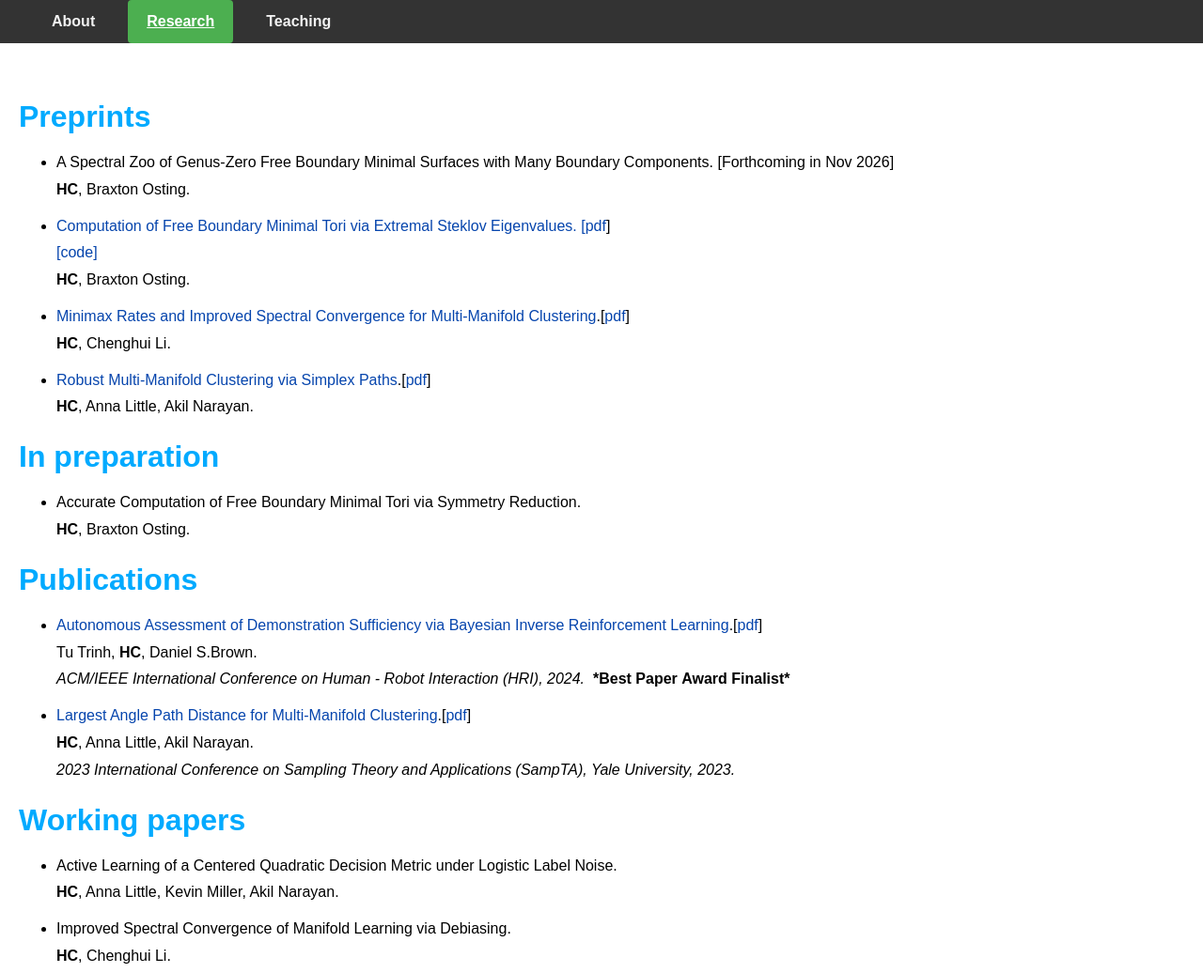
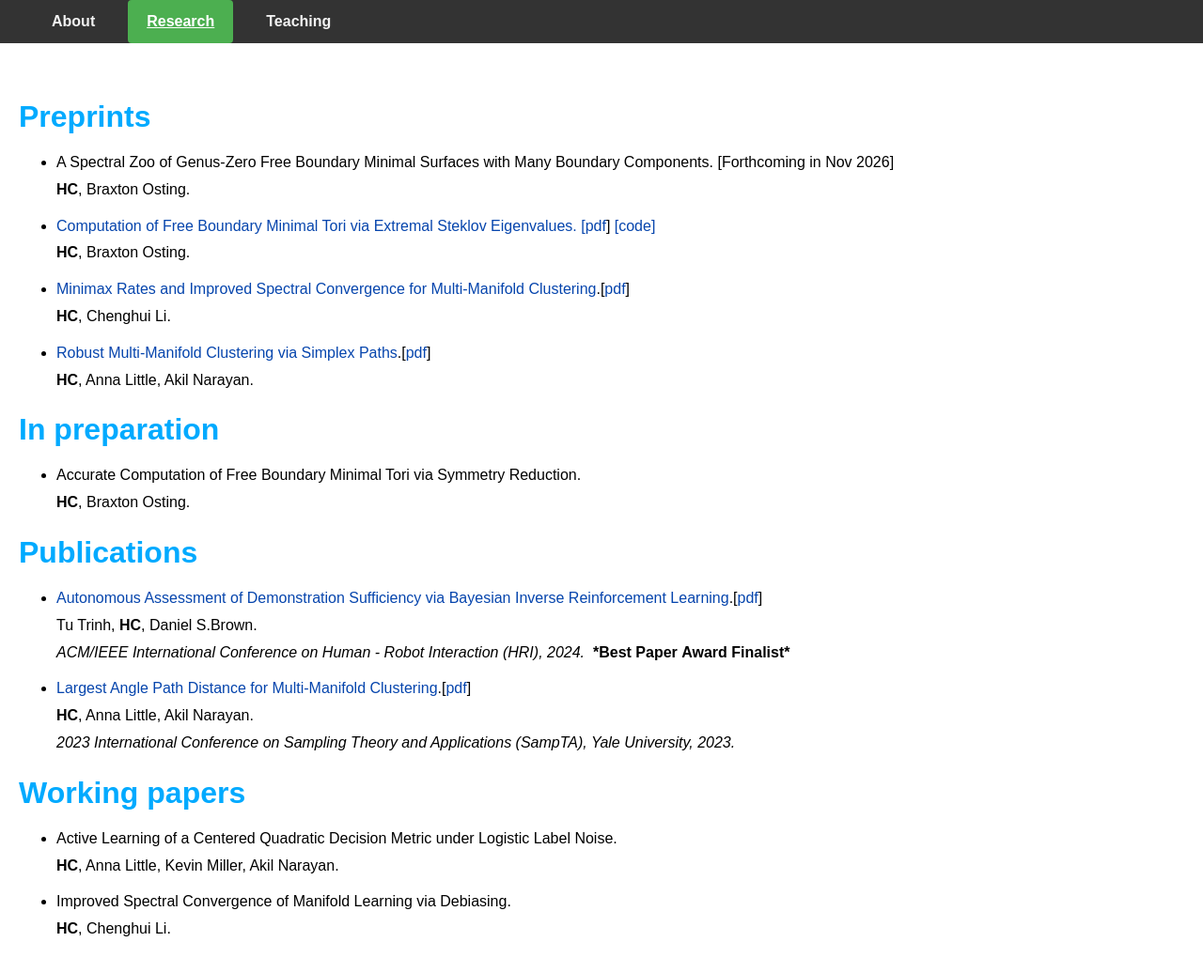
Before and after one commit to haoyuchenmath/haoyuchenmath.github.io, a plain HTML site: page research.html in a window 1280 px wide. Shown: the whole page at 94% size. Drawn offline with Linux system fonts and the light colour scheme.

Commit message:
Update research.html

```diff
--- a/research.html
+++ b/research.html
@@ -64,7 +64,7 @@
 
       <li>
       <a href="https://arxiv.org/abs/2610.25787" target="_blank">Computation of Free Boundary Minimal Tori via Extremal Steklov Eigenvalues.
-      [<a href="files/Minimal_Surface_Genus1.pdf" target="_blank" rel="noopener noreferrer">pdf</a>]<br>
+      [<a href="files/Minimal_Surface_Genus1.pdf" target="_blank" rel="noopener noreferrer">pdf</a>]
       <a href="https://github.com/haoyuchenmath/Free-boundary-minimal-surfaces" target="_blank" rel="noopener noreferrer">[code]</a><br>
       <b>HC</b>, Braxton Osting.<br>
       </li>
```
